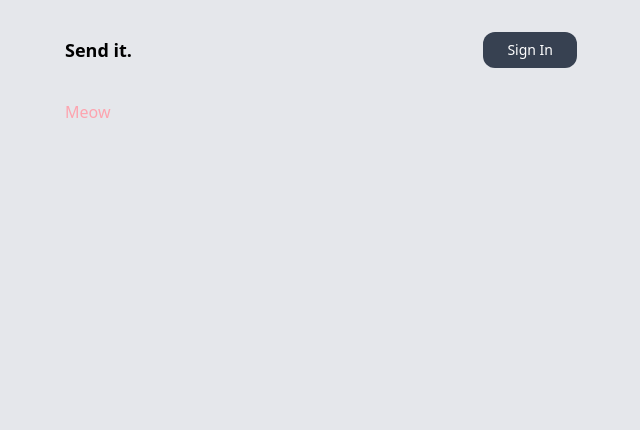
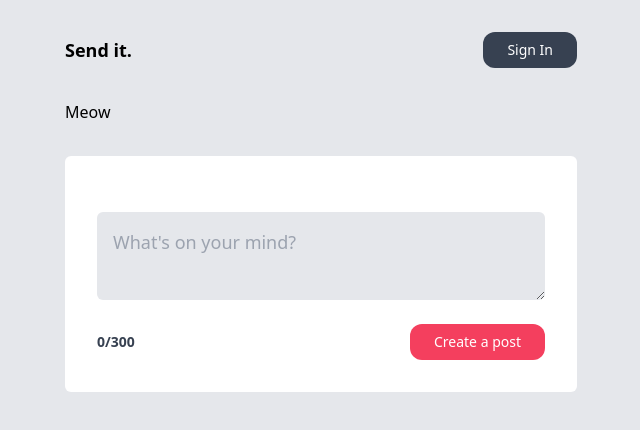
Before and after one commit to giabuynh/postit, a Next.js app: page / in a window 1280 px wide. Shown: the top 430 px of the page, without its empty margins (319-959 px from the left). Built offline with nearby package versions, Linux system fonts and the light colour scheme; no server answers.

Commit message:
Input form for post

```diff
--- /dev/null
+++ b/app/components/AddPost.tsx
@@ -0,0 +1,32 @@
+'use client'
+
+import { useState } from 'react'
+
+export default function CreatePost() {
+  const [title, setTitle] = useState('')
+  const [isDisable, setIsDisable] = useState(false)
+
+  return (
+    <form className='bg-white my-8 p-8 rounded-md'>
+      <div className='flex flex-col my-4'>
+        <textarea
+          name='title'
+          value={title}
+          placeholder="What's on your mind?"
+          onChange={(e) => setTitle(e.target.value)}
+          className='p-4 text-lg rounded-md my-2 bg-gray-200' />
+      </div>
+      <div className={`flex items-center justify-between gap-2`}>
+        <p className={`font-bold text-sm ${title.length > 300 ? 'text-red-700' : 'text-gray-700'}`}>
+          {`${title.length}/300`}
+        </p>
+        <button
+          disabled={isDisable}
+          type='submit'
+          className='text-sm bg-rose-500 text-white py-2 px-6 rounded-xl disabled:opacity-25'>
+          Create a post
+        </button>
+      </div>
+    </form>
+  )
+}
--- a/app/page.tsx
+++ b/app/page.tsx
@@ -1,7 +1,12 @@
+'use client'
+
+import AddPost from './components/AddPost'
+
 export default function Home() {
   return (
-    <main className='text-rose-300'>
+    <main>
       <h1>Meow</h1>
+      <AddPost />
     </main>
   )
 }
```
